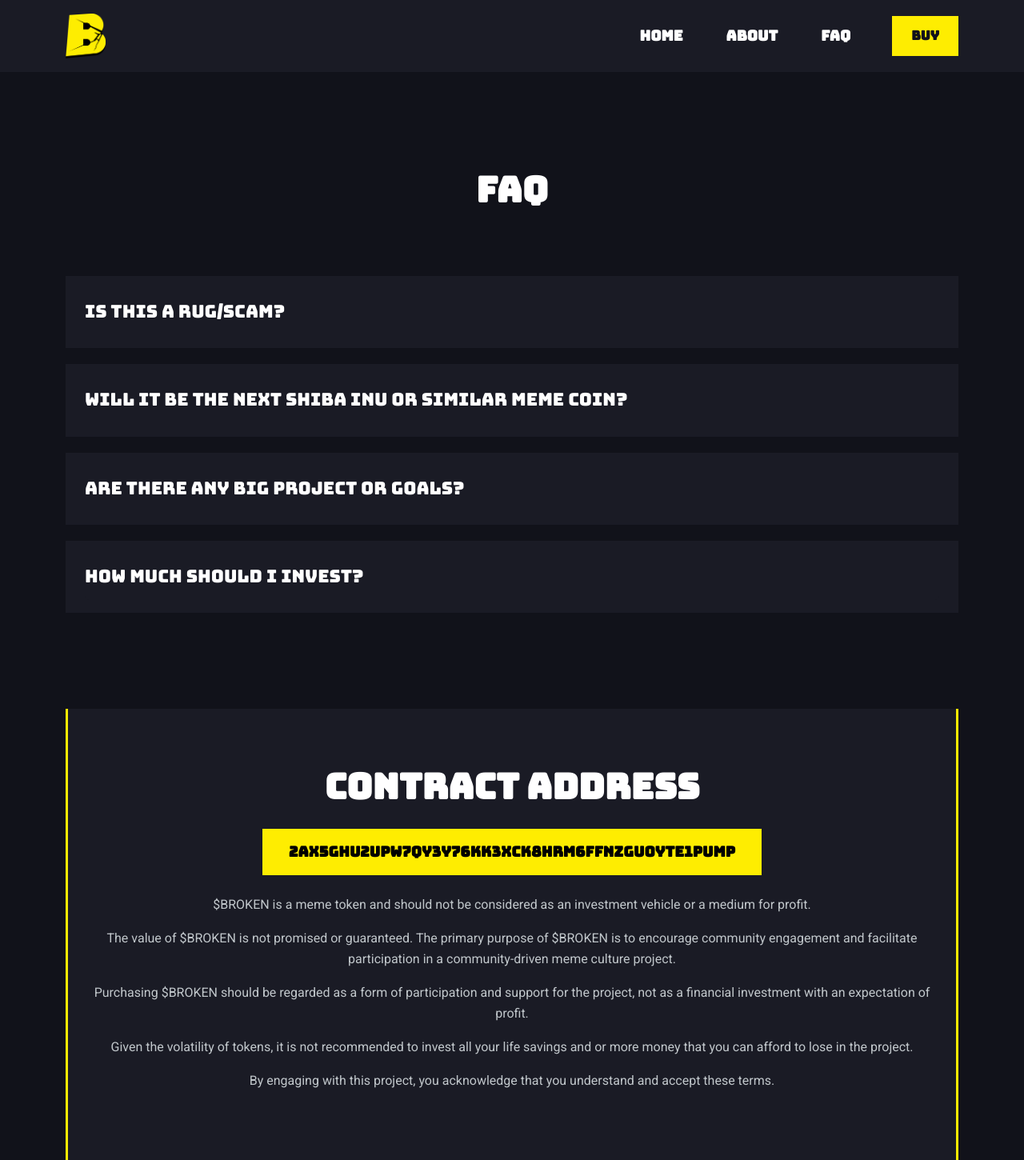
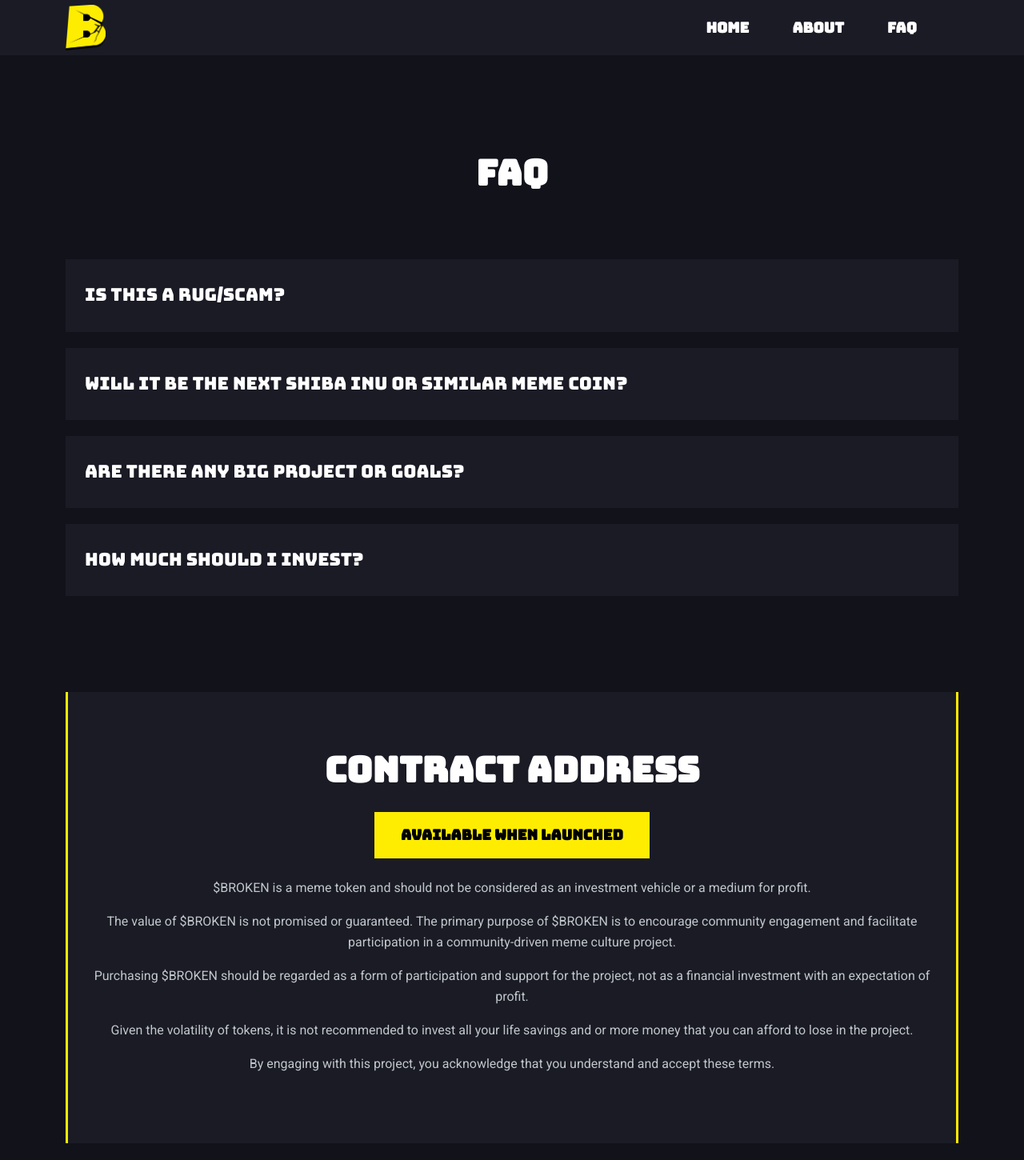
Before and after one commit to corgtoken/website, a plain HTML site: page faq.html in a window 1280 px wide. Shown: the top 1450 px of the page at 80% size. Drawn offline with Linux system fonts and the light colour scheme.

Commit message:
Update faq.html

```diff
--- a/faq.html
+++ b/faq.html
@@ -42,9 +42,9 @@
                                     <a href="/website/faq">FAQ</a>
                                 </li>
                             </ul>
-                            <a class="wallet-btn" href="#" data-bs-toggle="modal" data-bs-target="#buy-options">
+                            <!--<a class="wallet-btn" href="#" data-bs-toggle="modal" data-bs-target="#buy-options">
                                 <span>Buy
-                                </span></a>
+                                </span></a>-->
 
                             <div class="header-bar d-lg-none">
                                 <span></span>
@@ -167,8 +167,8 @@
             <div class="cta__wrapper">
                 <div class="cta__content">
                     <h2 class="section__header__title">Contract address</h2><a
-                        href="https://solscan.io/token/2AX5Ghu2uPW7qy3y76kk3xCK8HRM6FFNzGUoyTE1pump"
-                        class="default-btn"><span>2AX5Ghu2uPW7qy3y76kk3xCK8HRM6FFNzGUoyTE1pump</span></a>
+                        href="#"
+                        class="default-btn"><span>Available when launched</span></a>
                     <p class="mt-3">$BROKEN is a meme token and should not be considered as an investment vehicle or a
                         medium for
                         profit.</p>
```
